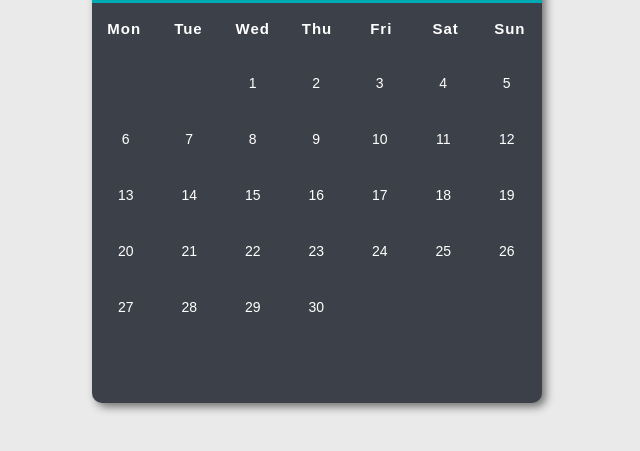
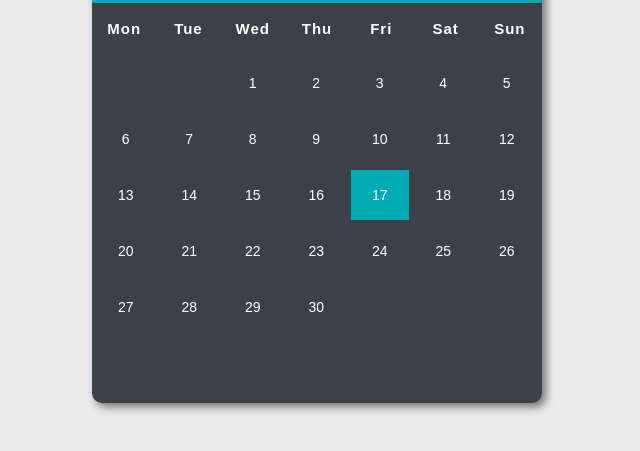
Before and after one commit to legit-develop/calender, a plain HTML site: page index.html in a window 1280 px wide. Shown: the part 257-708 px from the top of the page, without its empty margins (323-963 px from the left). Drawn offline with Linux system fonts and the light colour scheme.

Commit message:
add today class style - background color

```diff
--- a/style.css
+++ b/style.css
@@ -75,7 +75,7 @@ body {
   align-items: center;
 }
 
-.days div:hover {
+.days div:hover:not(.empty) {
   border: 2px solid #fff;
   cursor: pointer;
 }
@@ -83,3 +83,7 @@ body {
 * {
   box-sizing: border-box;
 }
+
+.today {
+  background: #00abb3;
+}
```
